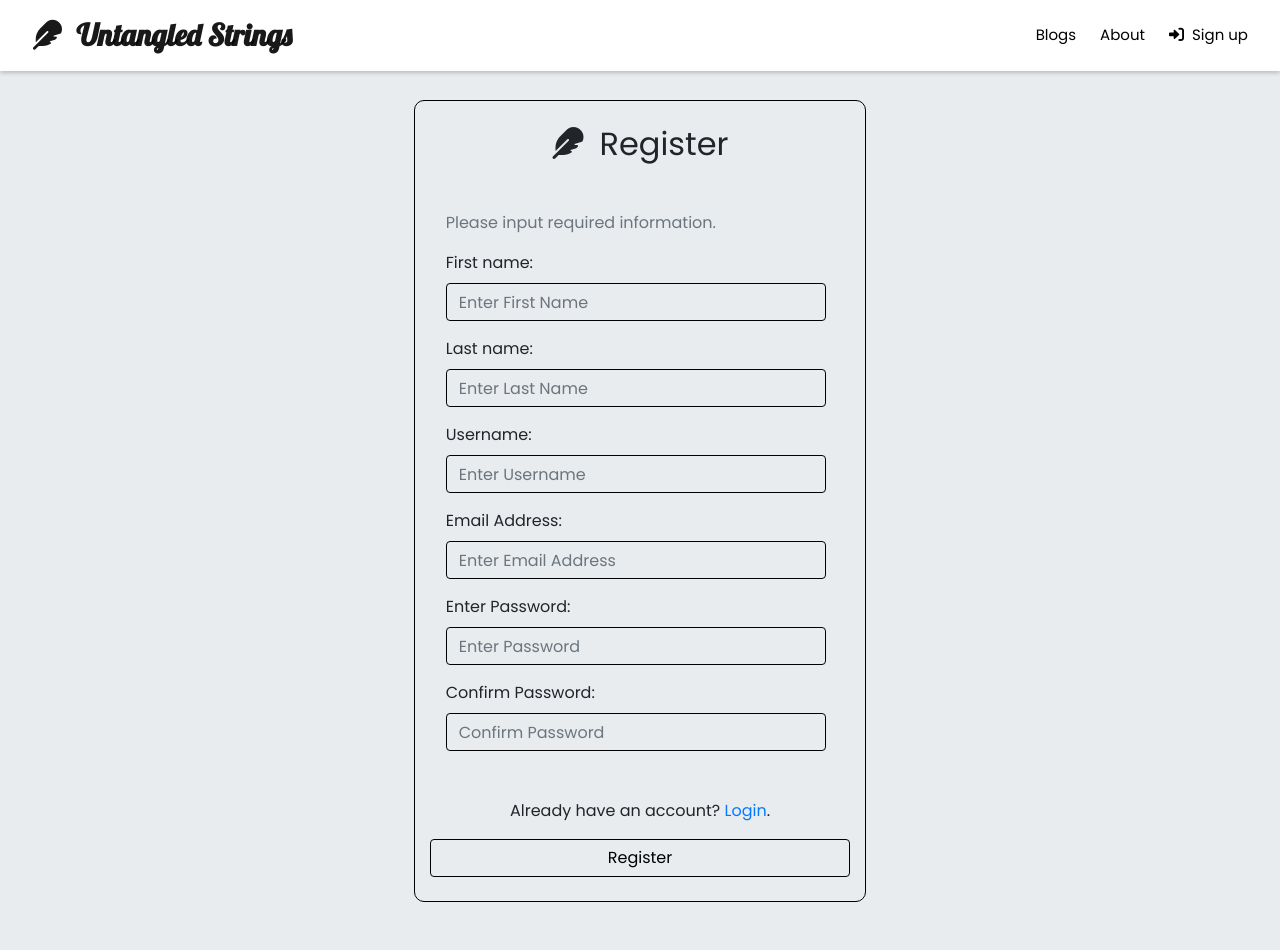
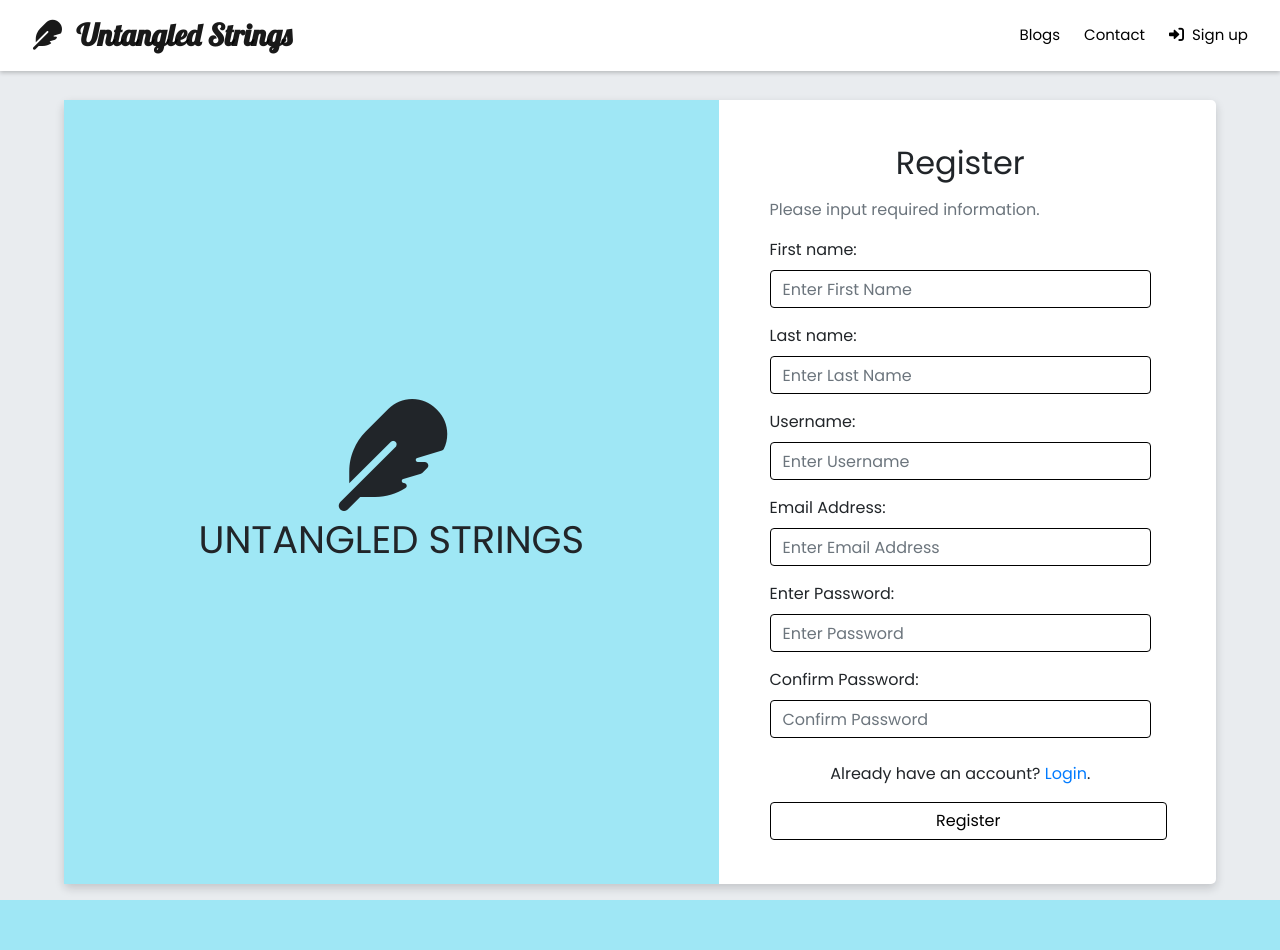
Before and after one commit to JoshuaDelRosario017/untangled-strings-blog, a Django app: page /register/ in a window 1280 px wide. After the commit the page ends 900 px from the top, so only its background shows below. Run offline with Django 4.2, Linux system fonts and the light colour scheme; some libraries are stand-ins or nearby versions.

Commit message:
add functionalities in contact page, fix some code

```diff
--- a/untangled/templates/partials/_navbar.html
+++ b/untangled/templates/partials/_navbar.html
@@ -11,7 +11,7 @@
         <ul class="navbar-nav ml-auto">
 
             <a href="{% url 'untangled:home' %}" class="nav-items navbar-brand home mr-4">Blogs</a>
-            <a href="/about/" class="nav-items navbar-brand about mr-4">About</a>
+            <a href="{% url 'untangled:contact' %}" class="nav-items navbar-brand about mr-4">Contact</a>
             {% if user.is_authenticated %}
                 <a href="{% url 'untangled:booksSection'%}" class="nav-items navbar-brand user mr-4">Books</a>
                 <a href="#" class="nav-items navbar-brand user mr-4">Authors</a>
--- a/untangled/templates/registration/register.html
+++ b/untangled/templates/registration/register.html
@@ -10,74 +10,48 @@
 
 
 
-	<div class="register-container container  mb-5 px-5">
-		<div class="row mt-2">
-			<div class="register col-md-5 m-auto border border-primary" style="background-color: ghostwhite;">
-				<div class="text-center mt-4 mb-4">
-					<h2 class="secondary-title"><i class="fa-solid fa-feather mr-3"></i>Register</h2>
+<div class="login-container">
+	<div class="container row mb-3" style="background-color: #fff; border-radius: 5px; box-shadow: 0 4px 10px 0 rgba(22, 22, 26, 0.18);">
+		<div class="col col-md-7 container-left" style="background-color: #9fe7f5;">
+			<div class="text-center">
+				<div class="col-md-12">
+					<i class="fa-solid fa-feather"></i>
+				</div>
+				<div class="col-md-12">
+					<p class="title-left">UNTANGLED STRINGS</p>
+				</div>
+			</div>
+
+			<!-- <p class="title-left">UNTANGLED STRINGS</p> -->
+		</div>
+
+		<div class="row col-md-5 container-right ml-2">
+			<!-- <div class="login col-md-8 m-auto border-secondary"> -->
+				<div class=" mt-4">
+					<h2 class="secondary-title"><!--<i class="fa-solid fa-feather mr-3">--></i>Register</h2>
 				</div>
 				{% if messages %}
-					<ul class="messages">
+					<ul class="messages col-md-12 m-auto">
 						{% for message in messages %}
 						<p {% if message.tags %} class="text-center alert {{ message.tags }}"{% endif %}>{{ message }}</p>
 						{% endfor %}
 					</ul>
-            	{% endif %}
-				<form method="POST">
-                    <div class="form-group">
-                        <div class="ml-3 mb-5 mt-5 mr-4">
+				{% endif %}
+				<form class="col-md-12" method="POST">
+					{% csrf_token %}
+					<div class="">
+                        <div class="m-2">
 							<p class="text-muted placeholder">Please input required information.</p>
 							{% csrf_token %}
 							{{ form }}
 						</div>
-
-
-						<!-- <p class="text-muted placeholder">Please input required information.</p>
-						<label class="form-label required">First Name</label>
-						<input type="text" name="fname" id="fname" class="placeholder form-control mb-4" placeholder="Enter your first name" autocomplete="off" required>
-
-						<label class="form-label required">Last Name</label>
-						<input type="text" name="lname" id="lname" class="placeholder form-control mb-4" placeholder="Enter your last name" autocomplete="off" required>
-
-						<label class="form-label required">Email</label>
-						<input type="email" name="email" id="email" class="placeholder form-control mb-4" placeholder="Enter your email" required>
-
-						<label class="form-label required">Username</label>
-						<input type="text" name="username" id="username" class="placeholder form-control mb-4" placeholder="Enter username">
-
-						<label class="form-label required">Password</label>
-						<input type="password" name="password" id="password" class="placeholder form-control" placeholder="Enter password">
-						<small class="text-muted">
-							<div class="tooltip-wrap popover-test" style="cursor: pointer;">Password Requirements
-								<span class="tooltiptext">
-									<li>Must contain lower and uppercase letters.</li>
-									<li>Must contain number.</li>
-									<li>Atleast 8 characters long.</li>
-									<li>Your password can’t be too similar to your other personal information.</li>
-									<li>Your password must contain at least 8 characters.</li>
-									<li>Your password can’t be a commonly used password.</li>
-									<li>Your password can’t be entirely numeric.</li>
-								</span>
-							</div>
-						</small>
-						<br>
-
-						<label  class="form-label required mt-3">Confirm Password</label>
-						<input type="password" name="password1" id="password" class="placeholder form-control mb-4" placeholder="Confirm your password"> -->
-
 						<p class="text-center placeholder">Already have an account? <a href="{% url 'login' %}">Login</a>.</p>
-
+						<button class="btn-log btn form-control mb-4 ml-2" type="submit">Register</button>
 					</div>
 
-					<button class="btn-log btn form-control mb-4" type="submit">Register</button>
-
-
 				</form>
-
-			</div>
-			<!-- end row -->
 		</div>
-		<!-- end container -->
 	</div>
+</div>
 
 {% endblock %}
--- a/untangled/templates/untangled/landingpage.html
+++ b/untangled/templates/untangled/landingpage.html
@@ -48,7 +48,8 @@
         </div>
     </div>
 </div>
-{% include 'partials/_footer.html' %}
+
+
 <script src="https://cdn.jsdelivr.net/npm/typed.js@2.0.12"></script>
 <script>
     var typed = new Typed(".auto-type", {
--- a/untangled/templates/untangled/published.html
+++ b/untangled/templates/untangled/published.html
@@ -26,7 +26,7 @@
                               </div>
                               <div class="col-md-8">
                                 <div class="card-body">
-                                  <h5 class="card-title"><a href="{% url 'untangled:blogEntry' blog.pk blog.blog_title|slugify %}" style="color: #000;">{{ blog.blog_title|truncatechars:30 }} - </a><small>[<a href="{% url 'untangled:blogEntry' blog.pk blog.blog_title|slugify %}" class="text-success">View</a> &#x2022 <a href="#">Unpublish</a> &#x2022 <a href="#" class="text-danger">Delete</a>]</small></h5>
+                                  <h5 class="card-title"><a href="{% url 'untangled:blogEntry' blog.pk blog.blog_title|slugify %}" style="color: #000;">{{ blog.blog_title|truncatechars:30 }} - </a><small><a href="{% url 'untangled:blogEntry' blog.pk blog.blog_title|slugify %}" class="text-success">View</a> &#x2022 <a href="#">Unpublish</a> &#x2022 <a href="#" class="text-danger">Delete</a></small></h5>
                                   <p class="card-text">{{ blog.blog_description|truncatechars:130 }}</p>
                                   <p class="card-text"><small class="text-muted">Published {{ blog.blog_pubdate|timesince }} ago</small></p>
                                 </div>
@@ -52,7 +52,7 @@
                         {% endif %}
                     </div>
                 </div>
-                {% include 'untangled/workpages.html' %}
+
             </div>
         </div>
     </div>
--- a/untangled/urls.py
+++ b/untangled/urls.py
@@ -15,7 +15,7 @@ urlpatterns = [
     path('', views.landingpage, name='landingpage'),
     path('blogs/', views.home, name='home'),
     path('about/', views.about, name='about'),
-    path('contact/', views.contact, name='contact'),
+    path('contact/', views.contactPage, name='contact'),
     path('login/process/', views.process, name='process'),
     path('processlogout/', views.processlogout, name='processlogout'),
     path('create/', login_required(AddPostView.as_view()), name='add'),
@@ -32,18 +32,15 @@ urlpatterns = [
     path('add/saveasdraft/', views.processDraftPost, name='processDraftPost'),
     path('blog/<int:pk>/<str:blog_title>', blogEntry.as_view(), name='blogEntry'),
     path('like/<int:pk>/<str:blog_title>', views.like_post, name='like_post'),
-    # path('setting', views.setting, name='setting'),
-    # path('edit/save', views.save, name='save'),
-    # path('untangledstrings/', views.untangledstring, name='untangledstring'),
     path('login/', views.loginview, name='loginview'),
     path('books/', views.booksSection, name='booksSection'),
+    path('sendMessage/', views.sendMail, name='sendMessage'), #Send Mail for contact page
     # path('capture_image/', capture_image, name='capture_image'),
-    # path('display_image/', display_image, name='display_image'),
-    # path('register/', views.registerview, name='registerview'),
+    path('registration-success/login/', views.successRegister, name='successRegister'),
 
-    #URL for registration
+    #URLs for registration
     path('profile/', ProfileView.as_view(), name='ProfileView'),
-    # path('login/', LoginView.as_view(), name='LoginView'),
+    # path('login-page/', LoginPage.as_view(), name='LoginPage'),
     path('register/', UserRegisterView.as_view(), name='register'),
     # path('change-password/', auth_views.PasswordChangeView.as_view(template_name='registration/change-password.html'), name='change-password'),
     path('change_password/', PasswordChange.as_view(template_name='registration/change-password.html'), name='change-password'),
@@ -54,6 +51,4 @@ urlpatterns = [
     path('reset/<uidb64>/<token>/',auth_views.PasswordResetConfirmView.as_view(),name='password_reset_confirm'),
     path('reset/done/',auth_views.PasswordResetCompleteView.as_view(),name='password_reset_complete'),
 
-    # path("robots.txt",TemplateView.as_view(template_name="untangled/robots.txt", content_type="text/plain")),
-
 ] + static(settings.MEDIA_URL, document_root=settings.MEDIA_ROOT) + static(settings.STATIC_URL, document_root=settings.STATIC_ROOT)
--- a/untangled/views.py
+++ b/untangled/views.py
@@ -30,23 +30,11 @@ from .forms import *
 
 # now = datetime.datetime.now()
 
-# @cache_control(no_cache=True,must_revalidate=True,no_store=True)
-# def loggedIn(request):
-#     if request.user.is_authenticated:
-#         username = request.user.username
-#         template = loader.get_template('untangled/home.html')
-#         context = {
-#             'username': username
-#         }
-#         return HttpResponse(template.render(context,request))
-#     else:
-#         return render(request, 'untangled/home.html')
-
 # Register, View profile and Edit profile View
 class UserRegisterView(generic.CreateView):
     form_class = SignUpForm
     template_name = 'registration/register.html'
-    success_url =  reverse_lazy('login/')
+    success_url =  reverse_lazy('untangled:successRegister')
 
     def form_valid(self, form_class):
         messages.success(self.request, 'Successfully Register')
@@ -67,8 +55,8 @@ class UserEditView(generic.UpdateView):
 class ProfileView(generic.CreateView):
     template_name = 'registration/profile.html'
 
-class LoginView(generic.CreateView):
-    template_name = 'registration/login.html'
+# class LoginView(generic.CreateView):
+#     template_name = 'registration/login.html'
 
 # ------------------- #
 
@@ -92,13 +80,15 @@ def home(request):
 def about(request):
     return render(request, 'untangled/about.html')
 
-def contact(request):
+def contactPage(request):
     return render(request, 'untangled/contact.html')
 
 def loginview(request):
     messages.warning(request, "Please log in first to continue")
     return render(request, 'registration/login.html')
 
+def successRegister(request):
+    return render(request, 'registration/login.html')
 # def registerview(request):
 #     return render(request, 'registration/register.html')
 
@@ -201,7 +191,7 @@ def deleteCategories(request, id):
     category = Category.objects.filter(id=id).delete()
     return redirect('/addCategory')
 
-@login_required(login_url='/login')
+@login_required(login_url='')
 def profile(request):
     return render(request, 'untangled/profile.html')
 
@@ -390,7 +380,8 @@ def booksSection(request):
     # cap.release()
     # return render(request, 'captured_image.html', {'image_path': 'frame.jpg'})
 
-def contact(request):
+@login_required(login_url='')
+def sendMail(request):
     if request.method == "POST":
         message_name = request.POST['message-name']
         message_email = request.POST['message-email']
@@ -398,7 +389,12 @@ def contact(request):
 
         send_mail(
             message_name,
+            message,
             message_email,
-            message,
             ['joshuadelrosario17@gmail.com'],
+            fail_silently=False,
             )
+
+        return render(request, 'untangled/contact.html', {'message_name': message_name})
+    else:
+        return render(request, 'untangled/contact.html', {})
```
Also changed, not shown: untangled/static/css/style.css (+24 -3 lines), untangled/templates/partials/_footer.html (+14 -7 lines), untangled/templates/registration/login.html (+6 -1 lines), untangled/templates/untangled/contact.html (+41 -4 lines).
